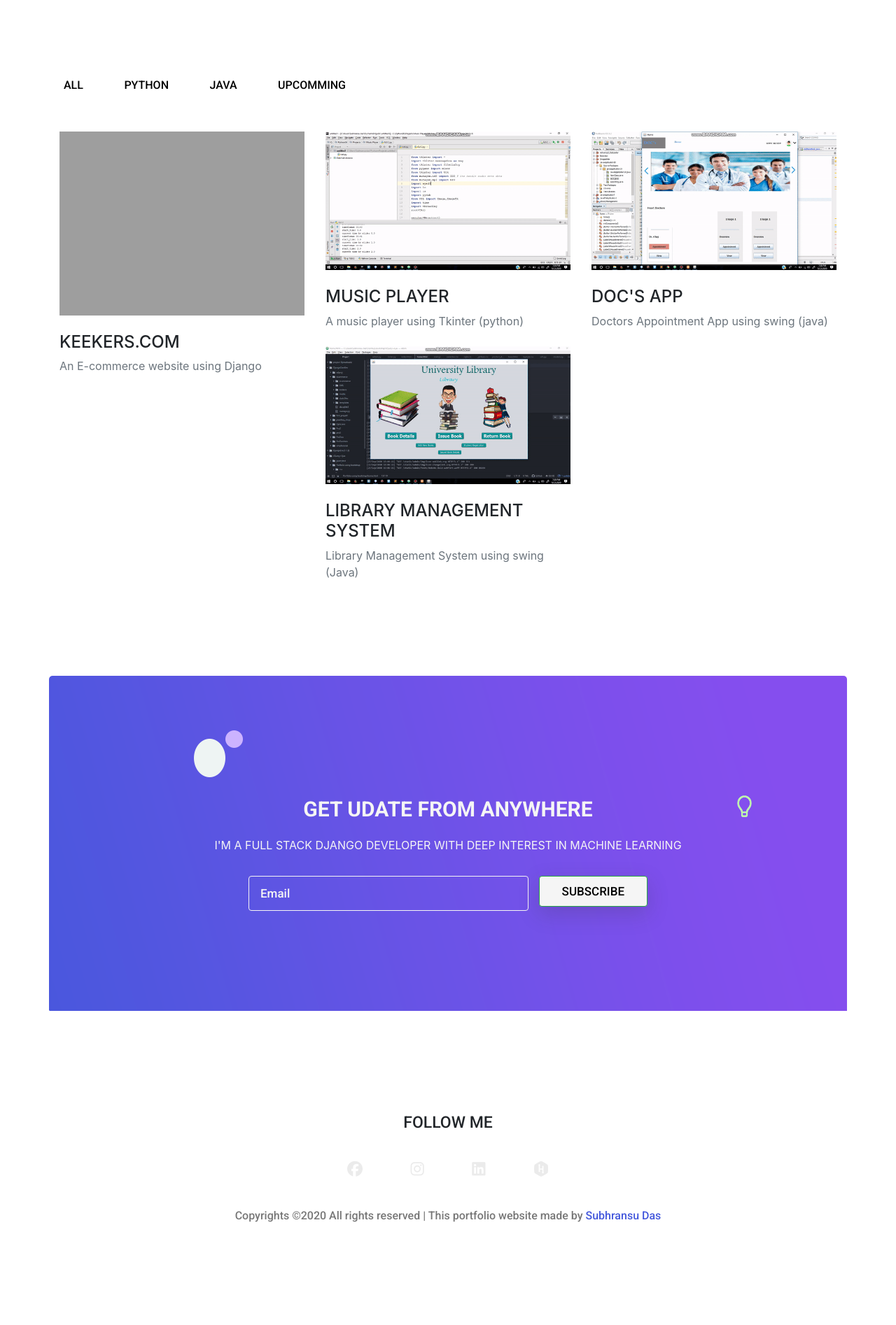
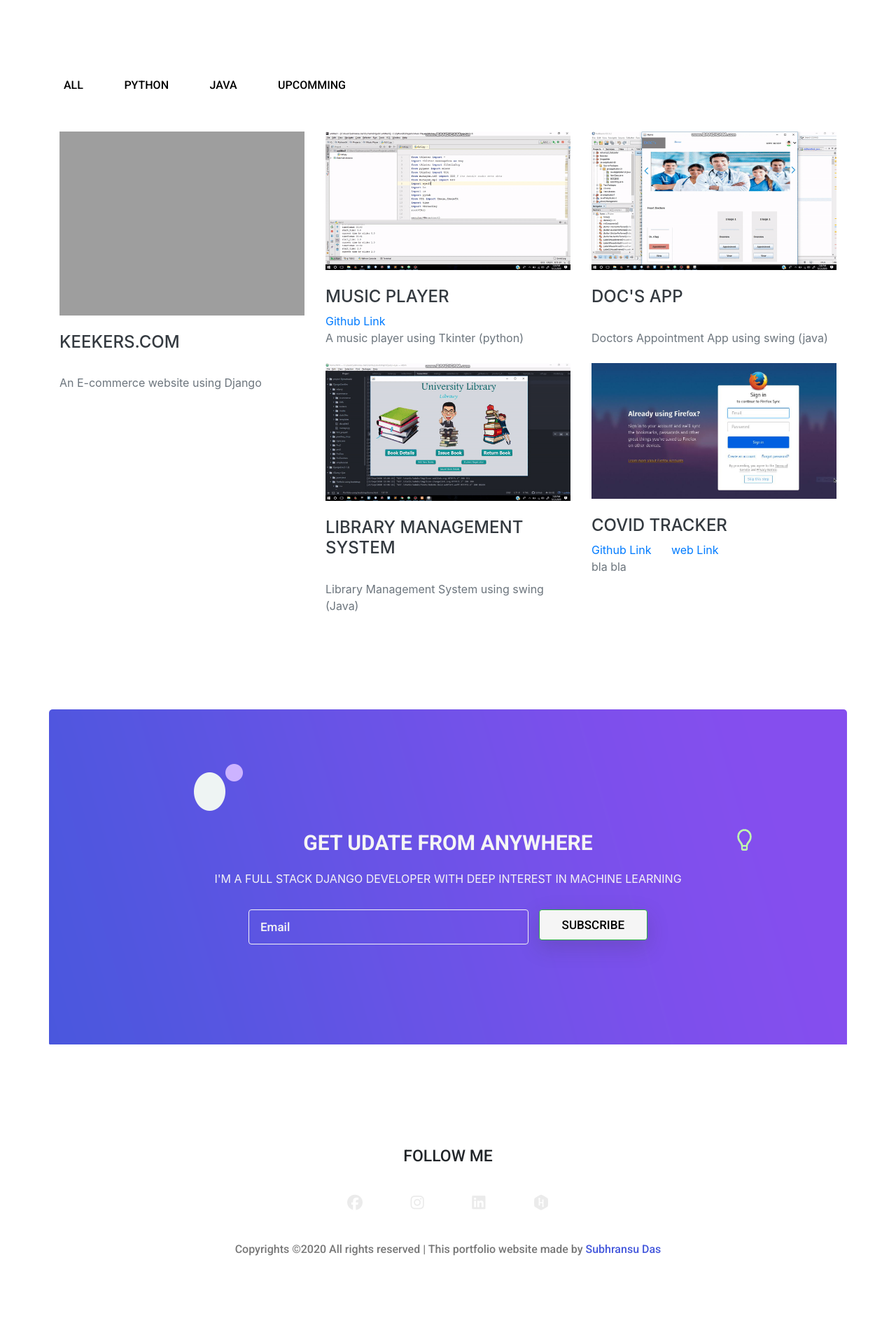
Before and after one commit to Subhrans/Portfolio_using_Django, a Django app: page / in a window 1280 px wide. Shown: the part 1632-3526 px from the top of the page at 70% size. Before the commit the page ends 3379 px from the top, so only its background shows below. Run offline with Django 3.2, Linux system fonts and the light colour scheme; data comes from the database, SQL or seed files in the repository; some libraries are stand-ins or nearby versions; some web fonts are replaced; grey boxes are pictures that could not be loaded.

Commit message:
Added github_links and web_links

```diff
--- a/Portfolio/models.py
+++ b/Portfolio/models.py
@@ -41,7 +41,8 @@ class Project(models.Model):
     technology_used = models.CharField(max_length=500)
     framework_used = models.CharField(max_length=500, null=True, blank=True)
     description = models.TextField(max_length=500)
-    link = models.URLField(blank=True, null=True)
+    github_link = models.URLField(blank=True, null=True)
+    web_link = models.URLField(blank=True, null=True)
     image = models.ImageField(upload_to='images/')
 
     def save(self, *args, **kwargs):
--- a/Portfolio/templates/portfolio/project.html
+++ b/Portfolio/templates/portfolio/project.html
@@ -22,7 +22,20 @@
                     </div>
                 </div>
                 <div class="title py-4">
-                    <h4 class="text-uppercase">{{project.name}}</h4>
+                    <h4 class="text-uppercase text-dark">
+                        {% if project.github_link %}
+                        <a href="{{project.gihub_link}}" class="text-decoration-none text-dark">{{project.name}}</a>
+                        {% else %}
+                        {{project.name}}
+                        {% endif %}
+                    </h4>
+                    {% if project.github_link %}
+                    <a href="{{project.github_link}}" target="_blank" class="text-decoration-none mr-4">Github Link</a>
+                    {% endif %}
+                    {% if project.web_link %}
+                     <a href="{{project.web_link}}" target="_blank" class="text-decoration-none">web Link</a>
+                    {% endif %}
+                    <br>
                     <span class="text-secondary">{{project.description}}</span>
                 </div>
             </div>
```
Also changed, not shown: Portfolio/migrations/0007_auto_20210331_1000.py (added), db.sqlite3, media/images/Projects/firefox_design.jpg (added).
